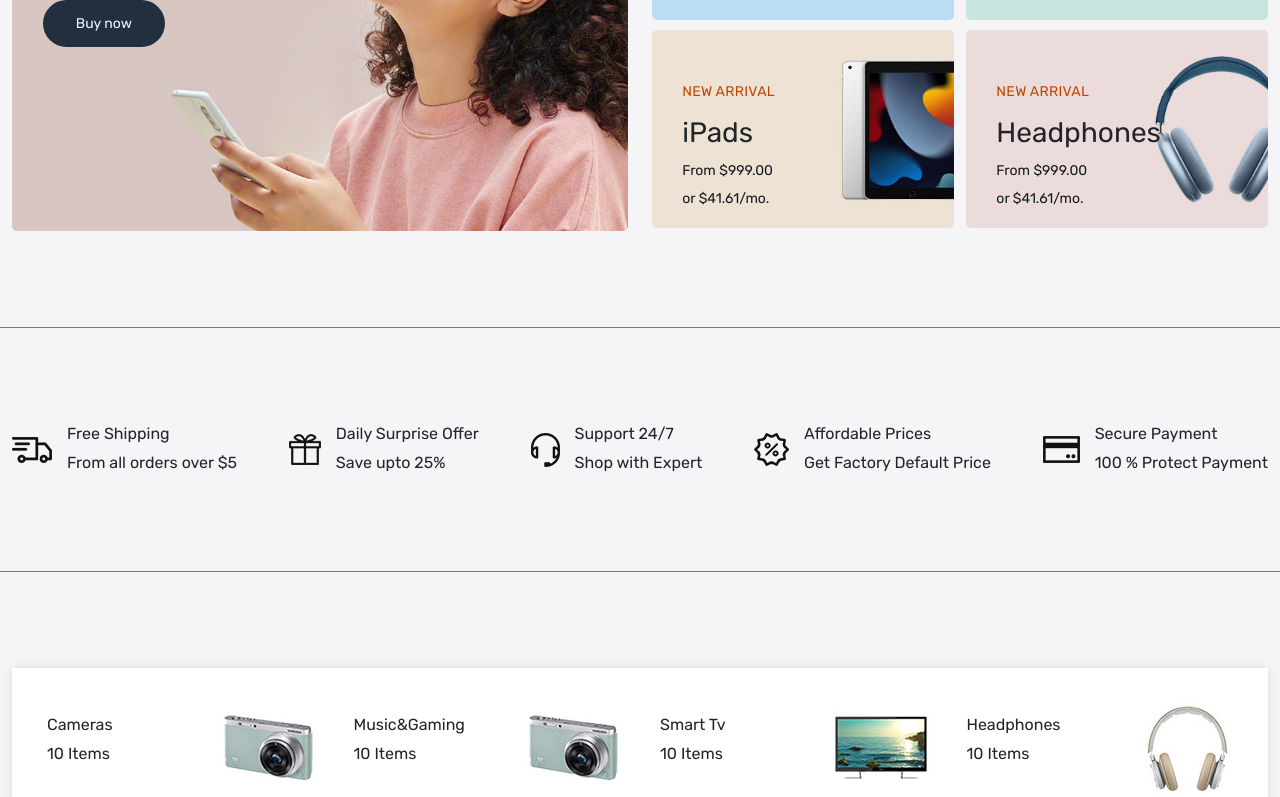
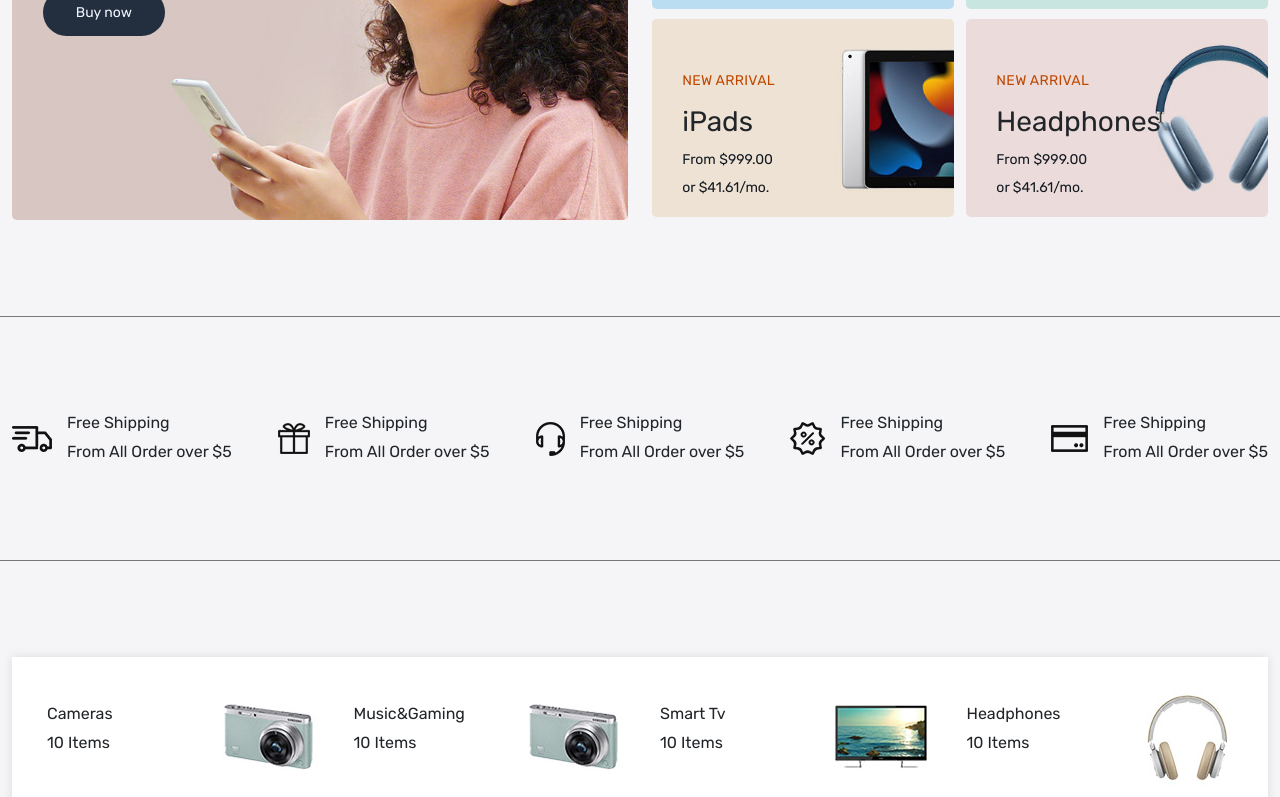
Before and after one commit to AmirAnsari432/E_Commerce_App, a React (Create React App) app: page / in a window 1280 px wide. Shown: the part 506-1303 px from the top of the page. Built offline with nearby package versions, Linux system fonts and the light colour scheme.

Commit message:
updated one more time

```diff
--- a/src/component/Footer.js
+++ b/src/component/Footer.js
@@ -55,16 +55,16 @@ const Footer = () => {
                   Amirbhai432@gmail.com
                 </a>
                 <div className="sociel_icons d-flex align-items-center gap-30 mt-2">
-                  <a className="text-white" href="">
+                  <a className="text-white" href="/">
                     <BsLinkedin className="fs-4" />
                   </a>
-                  <a className="text-white" href="">
+                  <a className="text-white" href="/">
                     <BsGithub className="fs-4" />
                   </a>
-                  <a className="text-white" href="">
+                  <a className="text-white" href="/">
                     <BsInstagram className="fs-4" />
                   </a>
-                  <a className="text-white" href="">
+                  <a className="text-white" href="https://www.facebook.com/nawabxjadaamir.ansawari/">
                     <BsFacebook className="fs-4" />
                   </a>
                 </div>
--- a/src/component/Header.js
+++ b/src/component/Header.js
@@ -119,7 +119,7 @@ const Header = () => {
                       data-bs-toggle="dropdown"
                       aria-expanded="false"
                     >
-                      <img src={menu} />
+                      <image src={menu} />
                       <span>Shop Categories</span>
                     </button>
                     <ul
--- a/src/component/SpecialProduct.js
+++ b/src/component/SpecialProduct.js
@@ -9,7 +9,7 @@ const SpecialProduct = () => {
       <div className="special-product-card">
         <div className="d-flex justify-content-between">
           <div>
-            <img src={watch} className="img-fluid" />
+            <img src={watch} alt="watch" className="img-fluid" />
           </div>
           <div className="special-product-content">
             <h5 className="brand">havels</h5>
--- a/src/pages/Cart.js
+++ b/src/pages/Cart.js
@@ -19,7 +19,7 @@ const Cart = () => {
             <div className="d-flex justify-content-between  py-3 cart-header">
               <div className="cart-col-1 gap-15 d-flex align-items-center">
                 <div className="w-25">
-                  <img className="img-fluid" src={watch} alt="product image" />
+                  <img className="img-fluid" src={watch} alt="productimage" />
                 </div>
                 <div>
                   <p>heaphome wathdca caklsc alfnc laksnc alksn</p>
--- a/src/pages/Contact.js
+++ b/src/pages/Contact.js
@@ -12,11 +12,12 @@ const Contact = () => {
           <div className="row">
             <div className="col-12">
               <iframe
+                title="watch"
                 src="https://www.google.com/maps/embed?pb=!1m18!1m12!1m3!1d28430.627849961325!2d80.13613253131656!3d27.0355852667721!2m3!1f0!2f0!3f0!3m2!1i1024!2i768!4f13.1!3m3!1m2!1s0x399e888d8f378583%3A0xa372ea4a26fb3003!2sMallawan%2C%20Uttar%20Pradesh!5e0!3m2!1sen!2sin!4v1674824770902!5m2!1sen!2sin"
                 width="600"
                 height="450"
                 className="border-0 w-100"
-                allowFullScreen=""
+                // allowFullScreen=""
                 loading="lazy"
                 referrerPolicy="no-referrer-when-downgrade"
               ></iframe>
@@ -86,7 +87,7 @@ const Contact = () => {
                     </li>
                     <li className="mb-3 d-flex align-items-center gap-15">
                       <AiOutlineInfoCircle className="fs-5" />
-                      <p>Monday - Friday  10 AM - 8 PM</p>
+                      <p>Monday - Friday 10 AM - 8 PM</p>
                     </li>
                   </ul>
                 </div>
--- a/src/pages/Home.js
+++ b/src/pages/Home.js
@@ -9,12 +9,8 @@ import catbanner1 from "../images/catbanner-01.jpg";
 import catbanner2 from "../images/catbanner-02.jpg";
 import catbanner3 from "../images/catbanner-03.jpg";
 import catbanner4 from "../images/catbanner-04.jpg";
-import service1 from "../images/service.png";
 import Container from "../component/Container";
-import service2 from "../images/service-02.png";
-import service3 from "../images/service-03.png";
-import service4 from "../images/service-04.png";
-import service5 from "../images/service-05.png";
+
 import camera from "../images/camera.jpg";
 import watch from "../images/watch.jpg";
 import tv from "../images/tv.jpg";
@@ -27,6 +23,12 @@ import brand5 from "../images/brand-05.png";
 import brand6 from "../images/brand-06.png";
 import brand7 from "../images/brand-07.png";
 import brand8 from "../images/brand-08.png";
+// import { Service } from "../utils/Data";
+import service from "../images/service.png";
+import service1 from "../images/service-02.png";
+import service2 from "../images/service-03.png";
+import service3 from "../images/service-04.png";
+import service4 from "../images/service-05.png";
 
 const Home = () => {
   return (
@@ -115,40 +117,49 @@ const Home = () => {
           <div className="col-12 ">
             <div className="servies d-flex align-items-center justify-content-between">
               <div className="d-flex align-items-center gap-15">
-                <img src={service1} alt="services" />
+                <img src={service} alt="service" />
                 <div>
                   <h6>Free Shipping</h6>
-                  <p className="mb-0">From all orders over $5</p>
+                  <p className="mb-0"> From All Order over $5</p>
                 </div>
               </div>
               <div className="d-flex align-items-center gap-15">
-                <img src={service2} alt="services" />
+                <img src={service1} alt="service" />
                 <div>
-                  <h6>Daily Surprise Offer</h6>
-                  <p className="mb-0">Save upto 25%</p>
+                  <h6>Free Shipping</h6>
+                  <p className="mb-0"> From All Order over $5</p>
                 </div>
               </div>
               <div className="d-flex align-items-center gap-15">
-                <img src={service3} alt="services" />
+                <img src={service2} alt="service" />
                 <div>
-                  <h6>Support 24/7</h6>
-                  <p className="mb-0">Shop with Expert </p>
+                  <h6>Free Shipping</h6>
+                  <p className="mb-0"> From All Order over $5</p>
                 </div>
               </div>
               <div className="d-flex align-items-center gap-15">
-                <img src={service4} alt="services" />
+                <img src={service3} alt="service" />
                 <div>
-                  <h6>Affordable Prices</h6>
-                  <p className="mb-0">Get Factory Default Price</p>
+                  <h6>Free Shipping</h6>
+                  <p className="mb-0"> From All Order over $5</p>
                 </div>
               </div>
               <div className="d-flex align-items-center gap-15">
-                <img src={service5} alt="services" />
+                <img src={service4} alt="service" />
                 <div>
-                  <h6>Secure Payment </h6>
-                  <p className="mb-0">100 % Protect Payment </p>
+                  <h6>Free Shipping</h6>
+                  <p className="mb-0"> From All Order over $5</p>
                 </div>
               </div>
+              {/* {Service?.map((i, j) => {
+                return (
+                  <div className="d-flex align-items-center gap-15" key={j}>
+                    <img src={i.image} alt="services" />
+                    <h6>{i.title}</h6>
+                    <p>{i.tagline}</p>
+                  </div>
+                );
+              })} */}
             </div>
           </div>
         </div>
--- a/src/pages/SingalProduct.js
+++ b/src/pages/SingalProduct.js
@@ -40,24 +40,28 @@ const SingalProduct = () => {
               <div className="other-product-image d-flex flex-wrap gap-10">
                 <div>
                   <img
+                    alt="watch"
                     src="https://images.pexels.com/photos/190819/pexels-photo-190819.jpeg?cs=srgb&dl=pexels-fernando-arcos-190819.jpg&fm=jpg"
                     className="img-fluid"
                   />
                 </div>
                 <div>
                   <img
+                    alt="watch"
                     src="https://images.pexels.com/photos/190819/pexels-photo-190819.jpeg?cs=srgb&dl=pexels-fernando-arcos-190819.jpg&fm=jpg"
                     className="img-fluid"
                   />
                 </div>
                 <div>
                   <img
+                    alt="watch"
                     src="https://images.pexels.com/photos/190819/pexels-photo-190819.jpeg?cs=srgb&dl=pexels-fernando-arcos-190819.jpg&fm=jpg"
                     className="img-fluid"
                   />
                 </div>
                 <div>
                   <img
+                    alt="watch"
                     src="https://images.pexels.com/photos/190819/pexels-photo-190819.jpeg?cs=srgb&dl=pexels-fernando-arcos-190819.jpg&fm=jpg"
                     className="img-fluid"
                   />
@@ -152,14 +156,14 @@ const SingalProduct = () => {
                   </div>
                   <div className="d-flex gap-10 align-items-center">
                     <div>
-                      <a href="">
+                      <a href="/">
                         {" "}
                         <BiGitCompare className="fs-5 me-2" />
                         Add to campare{" "}
                       </a>
                     </div>
                     <div>
-                      <a href="">
+                      <a href="/">
                         {" "}
                         <AiOutlineHeart className="fs-5 me-2" />
                         Add to wishlist
--- /dev/null
+++ b/src/utils/Data.js
@@ -0,0 +1,27 @@
+export const Service = [
+  {
+    title: "Free shipping",
+    tagline: "From all order over $ 5",
+    image: "images/service.png",
+  },
+  {
+    title: "Daily Surprise Offer ",
+    tagline: "Save upto 25% off ",
+    image: "images/service-02.png",
+  },
+  {
+    title: "Supprot 24/7 ",
+    tagline: "Shop with Expert",
+    image: "images/service-03.png",
+  },
+  {
+    title: "Affordable Price ",
+    tagline: "Get factory default Price",
+    image: "images/service-04.png",
+  },
+  {
+    title: "Secure Payment ",
+    tagline: "100% protected Payment",
+    image: "images/service-05.png",
+  },
+];
```
